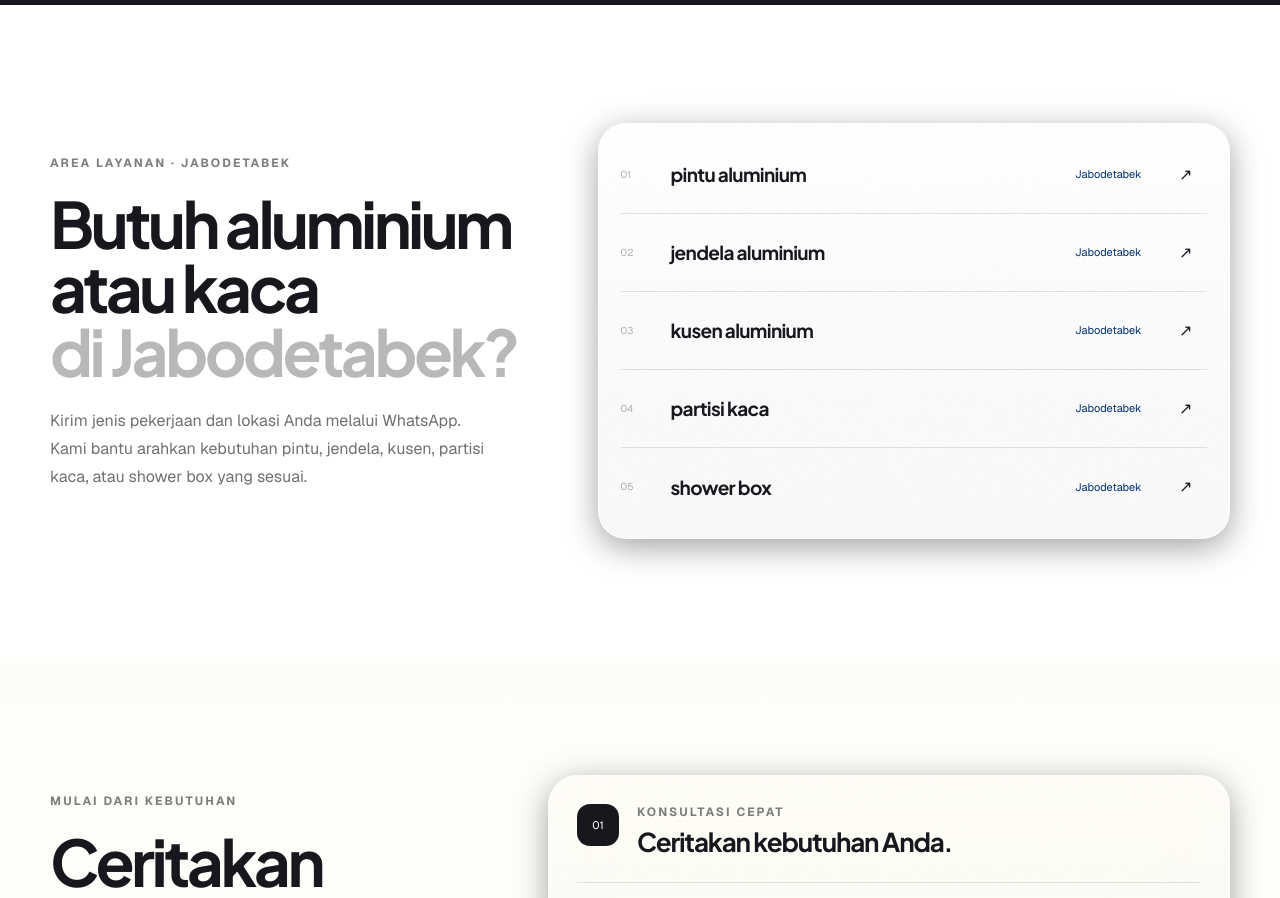
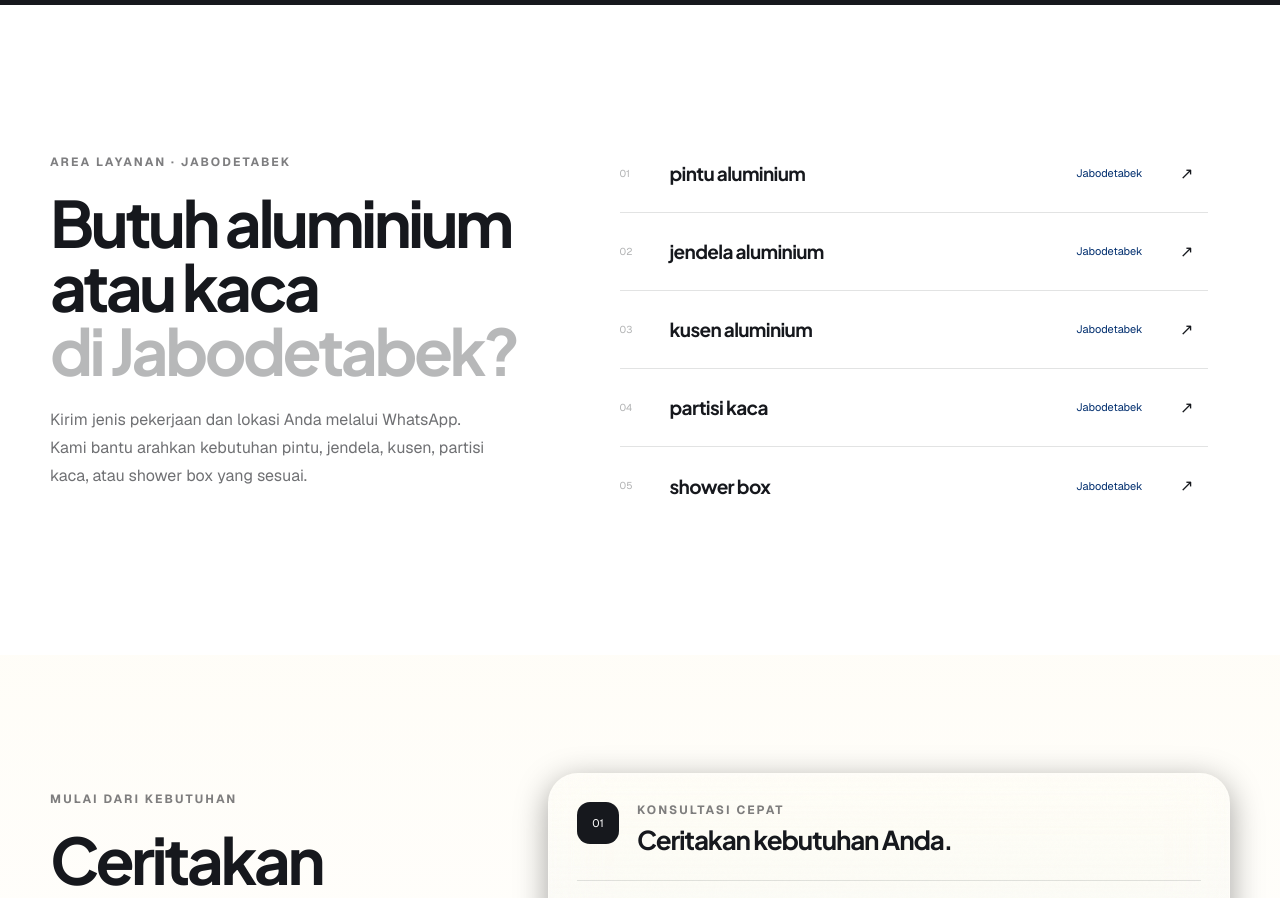
Before and after one commit to MRRzkS/abadi-makmur, a Next.js app: page / in a window 1280 px wide. Shown: the part 5820-6718 px from the top of the page. Built offline with nearby package versions, Linux system fonts and the light colour scheme; no server answers.

Commit message:
design: reserve landing-page glass for navigation and CTA layers

```diff
--- a/app/page.tsx
+++ b/app/page.tsx
@@ -130,7 +130,7 @@ export default function HomePage() {
             <h2>Butuh aluminium atau kaca<br /><span>di Jabodetabek?</span></h2>
             <p>Kirim jenis pekerjaan dan lokasi Anda melalui WhatsApp. Kami bantu arahkan kebutuhan pintu, jendela, kusen, partisi kaca, atau shower box yang sesuai.</p>
           </Reveal>
-          <Reveal className="keyword-panel glass-panel" delay={0.08}>
+          <Reveal className="keyword-panel premium-surface" delay={0.08}>
             {services.map((service, index) => (
               <Link key={service.slug} href={`/layanan/${service.slug}/`}>
                 <span>0{index + 1}</span>
```
